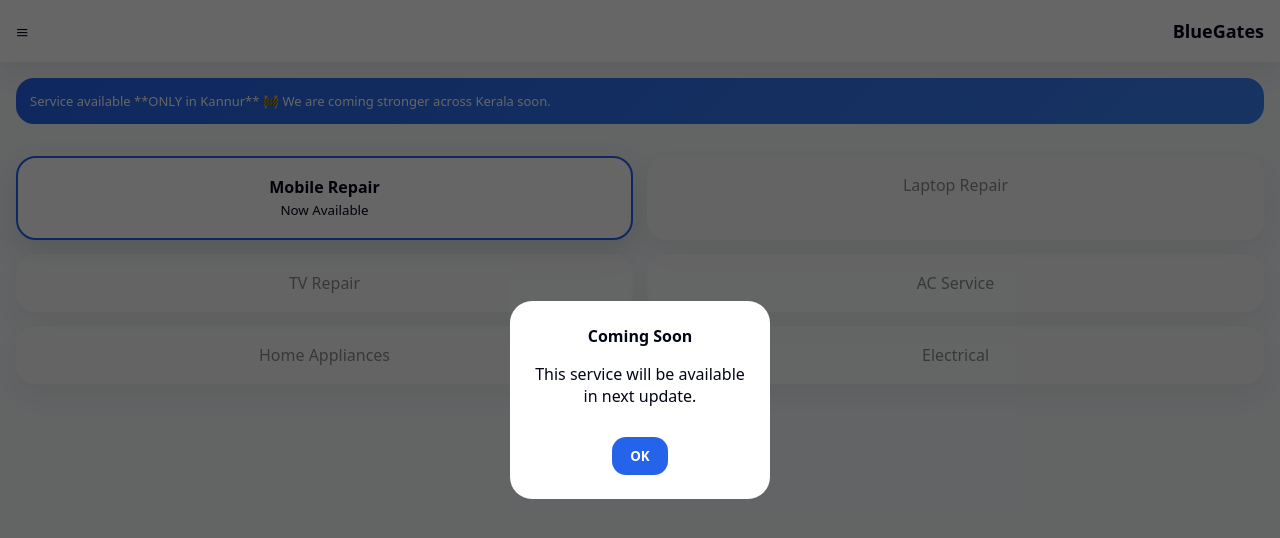
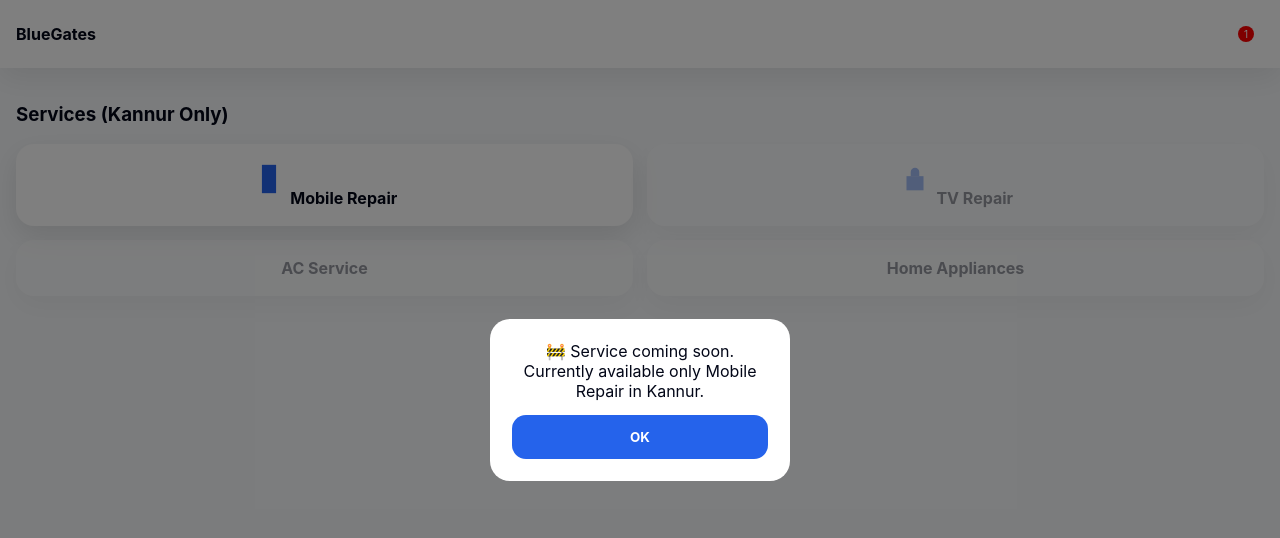
Before and after one commit to blue-gates/BlueGates, a plain HTML site: page index.html in a window 1280 px wide. Both pictures are taken after a click on the element "TV Repair". Drawn offline with Linux system fonts and the light colour scheme.

Commit message:
Update index.html

```diff
--- a/index.html
+++ b/index.html
@@ -1,13 +1,14 @@
 <!DOCTYPE html>
 <html lang="en">
 <head>
-<meta charset="UTF-8">
-<meta name="viewport" content="width=device-width, initial-scale=1.0">
+<meta charset="UTF-8" />
+<meta name="viewport" content="width=device-width, initial-scale=1.0" />
 <title>BlueGates</title>
 
-<meta name="theme-color" content="#0f172a">
+<meta name="theme-color" content="#0f172a" />
 
 <style>
+/* ===== THEME ===== */
 :root{
   --bg:#f8fafc;
   --card:#ffffff;
@@ -15,185 +16,237 @@
   --muted:#64748b;
   --accent:#2563eb;
 }
-body.dark{
+
+.dark{
   --bg:#020617;
-  --card:#0f172a;
-  --text:#f8fafc;
+  --card:#020617;
+  --text:#e5e7eb;
   --muted:#94a3b8;
   --accent:#3b82f6;
 }
 
-*{box-sizing:border-box;font-family:system-ui,Roboto}
+*{box-sizing:border-box;font-family:-apple-system,BlinkMacSystemFont,"Segoe UI",Roboto}
 body{margin:0;background:var(--bg);color:var(--text);transition:.3s}
 
-/* TOP BAR */
-.topbar{
+/* ===== HEADER ===== */
+header{
   display:flex;
+  align-items:center;
   justify-content:space-between;
-  align-items:center;
   padding:16px;
   background:var(--card);
-  box-shadow:0 8px 30px rgba(0,0,0,.08);
+  box-shadow:0 10px 30px rgba(0,0,0,.08);
 }
-.menu-btn{font-size:22px;cursor:pointer}
-.logo{font-weight:800;font-size:18px}
 
-/* MENU */
+.menu-btn{
+  width:36px;height:36px;border-radius:10px;
+  display:flex;align-items:center;justify-content:center;
+  cursor:pointer;
+}
+
+.menu-btn svg{width:22px;height:22px;fill:var(--text)}
+
+.badge{
+  position:absolute;
+  top:10px;right:10px;
+  background:red;color:#fff;
+  font-size:10px;
+  padding:2px 6px;
+  border-radius:20px;
+}
+
+/* ===== MENU BOX ===== */
 .menu{
   position:fixed;
-  top:70px;
-  right:16px;
+  top:0;left:0;
+  width:100%;height:100%;
+  background:rgba(0,0,0,.4);
+  display:none;
+}
+
+.menu-box{
+  width:260px;
   background:var(--card);
-  width:220px;
-  border-radius:18px;
-  box-shadow:0 20px 40px rgba(0,0,0,.25);
-  padding:14px;
-  display:none;
-  animation:drop .3s ease;
-  z-index:99;
+  height:100%;
+  padding:20px;
+  animation:slide .3s ease;
 }
-@keyframes drop{
-  from{opacity:0;transform:translateY(-10px)}
-  to{opacity:1;transform:translateY(0)}
+
+@keyframes slide{
+  from{transform:translateX(-100%)}
+  to{transform:translateX(0)}
 }
+
 .menu-item{
-  padding:10px;
+  padding:14px 10px;
   border-radius:12px;
-  font-size:14px;
   cursor:pointer;
+  font-weight:600;
 }
 .menu-item:hover{background:rgba(0,0,0,.05)}
-.toggle{float:right}
 
-/* NOTICE */
-.notice{
-  margin:16px;
-  padding:14px;
-  background:linear-gradient(135deg,#2563eb,#3b82f6);
-  color:#fff;
-  border-radius:18px;
-  font-size:13px;
-}
-
-/* SERVICES */
+/* ===== SERVICES ===== */
 .container{padding:16px}
-.services{
+.grid{
   display:grid;
   grid-template-columns:repeat(2,1fr);
   gap:14px;
 }
+
 .card{
   background:var(--card);
-  border-radius:20px;
   padding:18px;
+  border-radius:18px;
+  box-shadow:0 10px 28px rgba(0,0,0,.1);
   text-align:center;
-  box-shadow:0 12px 30px rgba(0,0,0,.12);
-  transition:.25s;
-}
-.card.active{border:2px solid var(--accent);cursor:pointer}
-.card.locked{
-  opacity:.45;
-  filter:grayscale(1);
+  cursor:pointer;
+  transition:.2s;
 }
 
-/* POPUP */
+.card.locked{
+  opacity:.4;
+}
+
+.card:hover{transform:scale(.97)}
+
+.card svg{
+  width:34px;height:34px;
+  margin-bottom:8px;
+  fill:var(--accent);
+}
+
+/* ===== POPUP ===== */
 .popup{
   position:fixed;
   inset:0;
-  background:rgba(0,0,0,.6);
+  background:rgba(0,0,0,.5);
   display:none;
   align-items:center;
   justify-content:center;
-  z-index:999;
 }
+
 .popup-box{
   background:var(--card);
-  padding:24px;
-  border-radius:22px;
+  padding:22px;
+  border-radius:20px;
+  width:80%;
+  max-width:300px;
   text-align:center;
-  width:260px;
+  animation:fade .25s ease;
 }
-.popup-box button{
-  margin-top:14px;
-  padding:10px 18px;
+
+@keyframes fade{
+  from{transform:scale(.9);opacity:0}
+  to{transform:scale(1);opacity:1}
+}
+
+button{
   border:none;
   border-radius:14px;
+  padding:14px;
+  width:100%;
   background:var(--accent);
   color:#fff;
   font-weight:700;
+  margin-top:14px;
+}
+
+/* ===== FOOTER ===== */
+footer{
+  text-align:center;
+  font-size:.75rem;
+  color:var(--muted);
+  padding:16px;
 }
 </style>
 </head>
 
 <body>
 
-<!-- TOP -->
-<div class="topbar">
-  <div class="menu-btn" onclick="toggleMenu()">≡</div>
-  <div class="logo">BlueGates</div>
+<header>
+  <strong>BlueGates</strong>
+
+  <div style="position:relative">
+    <div class="menu-btn" onclick="openMenu()">
+      <svg viewBox="0 0 24 24">
+        <path d="M3 6h18M3 12h18M3 18h18"/>
+      </svg>
+    </div>
+    <div class="badge">1</div>
+  </div>
+</header>
+
+<div class="container">
+  <h3>Services (Kannur Only)</h3>
+
+  <div class="grid">
+    <!-- Mobile -->
+    <div class="card" onclick="bookMobile()">
+      <svg viewBox="0 0 24 24"><path d="M7 2h10v20H7z"/></svg>
+      <strong>Mobile Repair</strong>
+    </div>
+
+    <!-- Locked -->
+    <div class="card locked" onclick="comingSoon()">
+      <svg viewBox="0 0 24 24"><path d="M6 10h12v10H6z"/><path d="M9 10V7a3 3 0 016 0v3"/></svg>
+      <strong>TV Repair</strong>
+    </div>
+
+    <div class="card locked" onclick="comingSoon()"><strong>AC Service</strong></div>
+    <div class="card locked" onclick="comingSoon()"><strong>Home Appliances</strong></div>
+  </div>
 </div>
+
+<footer>© BlueGates • Beta • Kannur</footer>
 
 <!-- MENU -->
 <div class="menu" id="menu">
-  <div class="menu-item">
-    Dark Theme
-    <input type="checkbox" class="toggle" onchange="toggleTheme()">
-  </div>
-  <div class="menu-item" onclick="showNotification()">Updates <strong style="color:red">●</strong></div>
-  <div class="menu-item" onclick="alert('Privacy Policy coming soon')">Privacy Policy</div>
-</div>
+  <div class="menu-box">
+    <h3>Menu</h3>
 
-<!-- NOTICE -->
-<div class="notice">
-Service available **ONLY in Kannur** 🚧
-We are coming stronger across Kerala soon.
-</div>
+    <div class="menu-item" onclick="toggleTheme()">Theme Toggle</div>
+    <div class="menu-item" onclick="showUpdate()">Updates</div>
+    <div class="menu-item" onclick="showPrivacy()">Privacy Policy</div>
 
-<!-- SERVICES -->
-<div class="container">
-  <div class="services">
-    <div class="card active" onclick="book()">
-      <strong>Mobile Repair</strong><br>
-      <small>Now Available</small>
-    </div>
-
-    <div class="card locked" onclick="comingSoon()">Laptop Repair</div>
-    <div class="card locked" onclick="comingSoon()">TV Repair</div>
-    <div class="card locked" onclick="comingSoon()">AC Service</div>
-    <div class="card locked" onclick="comingSoon()">Home Appliances</div>
-    <div class="card locked" onclick="comingSoon()">Electrical</div>
+    <button onclick="closeMenu()">Close</button>
   </div>
 </div>
 
 <!-- POPUP -->
 <div class="popup" id="popup">
-  <div class="popup-box">
-    <strong>Coming Soon</strong>
-    <p>This service will be available in next update.</p>
-    <button onclick="closePopup()">OK</button>
-  </div>
+  <div class="popup-box" id="popupText"></div>
 </div>
 
 <script>
-function toggleMenu(){
-  const m=document.getElementById('menu');
-  m.style.display=m.style.display==='block'?'none':'block';
-}
+function openMenu(){menu.style.display='block'}
+function closeMenu(){menu.style.display='none'}
+
 function toggleTheme(){
   document.body.classList.toggle('dark');
 }
+
 function comingSoon(){
-  document.getElementById('popup').style.display='flex';
+  showPopup("🚧 Service coming soon.<br>Currently available only Mobile Repair in Kannur.");
 }
-function closePopup(){
-  document.getElementById('popup').style.display='none';
+
+function bookMobile(){
+  showPopup("📍 Mobile Repair available only in Kannur.<br><br>Booking opens via WhatsApp.");
 }
-function showNotification(){
-  alert("This app service is now available only in Kannur. We are coming stronger!");
+
+function showUpdate(){
+  showPopup("🔔 Update<br><br>This app service is now available only in Kannur. We are coming stronger 💪");
 }
-function book(){
-  alert("Mobile Repair booking enabled (Kannur only)");
+
+function showPrivacy(){
+  showPopup("🔒 Privacy Policy<br><br>No personal data stored. Details shared only for service booking.");
 }
+
+function showPopup(text){
+  popup.style.display='flex';
+  popupText.innerHTML = text + '<button onclick="closePopup()">OK</button>';
+}
+
+function closePopup(){popup.style.display='none'}
 </script>
 
 </body>
```
